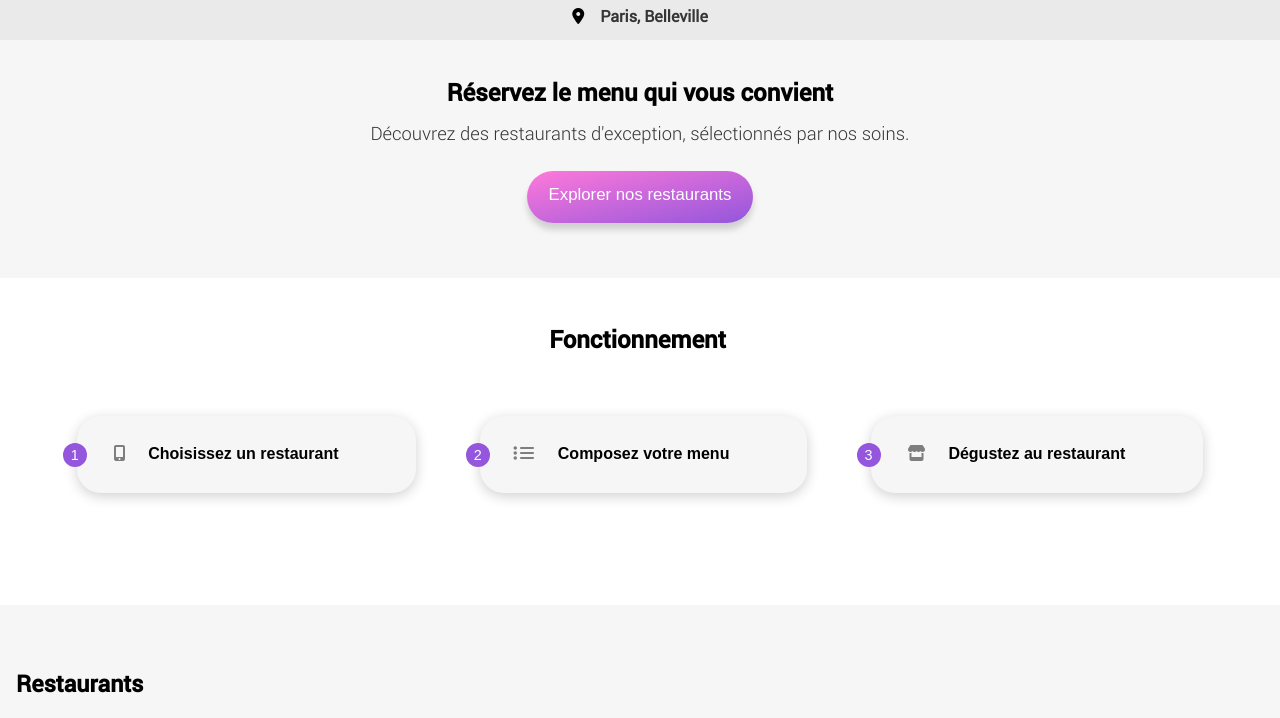
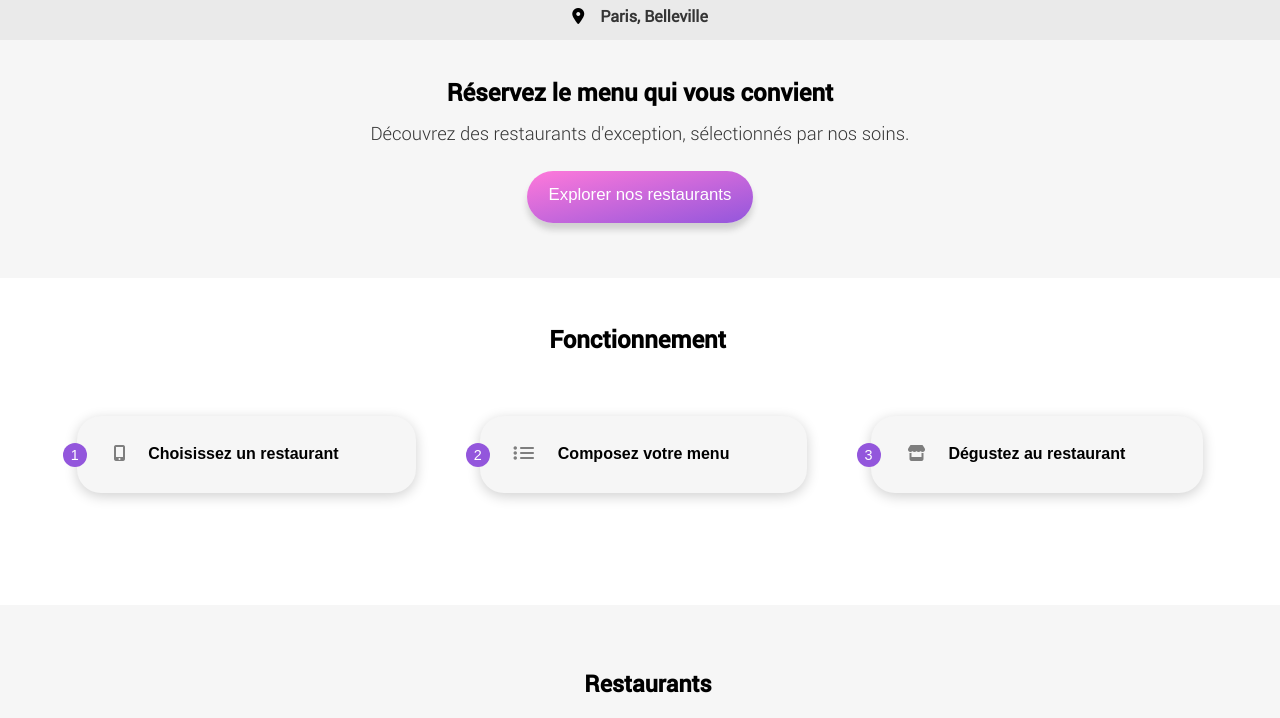
Before and after one commit to ayns789/ohmyfood, a website: page index.html in a window 1280 px wide. Shown: the part 70-788 px from the top of the page. Drawn offline with Linux system fonts and the light colour scheme.

Commit message:
up responsive title page1_part3

```diff
--- a/themes/_responsiveTabDesk.sass
+++ b/themes/_responsiveTabDesk.sass
@@ -22,7 +22,7 @@
                 width: calc(100% * (1 / 3) - 20px - 20px)
                 margin-bottom: 3em
 
-@media all and (min-width: 1500px)
+@media all and (min-width: 768px)
     .page1_part3
         .titleSection
             display: flex
@@ -31,6 +31,7 @@
             padding-bottom: 2em
             margin: auto
             margin-top: 0
+            margin-bottom: 1em
             max-width: 1480px
 
 @media all and (min-width: 768px)
```
Also changed, not shown: css/main.css, 1 other file.
